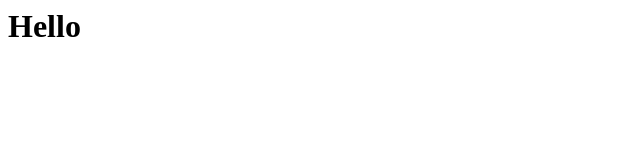
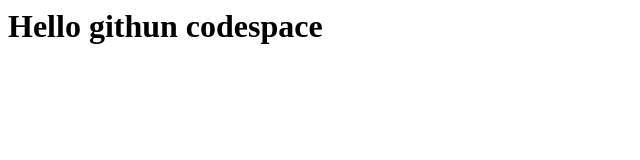
Before and after one commit to subash76285/skills-code-with-codespaces, a plain HTML site: page index.html in a window 1280 px wide. Shown: the whole page, without its empty margins (0-640 px from the left). Drawn offline with Linux system fonts and the light colour scheme.

Commit message:
updated index.html file

```diff
--- a/index.html
+++ b/index.html
@@ -1,3 +1,3 @@
 <html>
-  <h1>Hello</h1>
+  <h1>Hello githun codespace</h1>
 </html>
```
